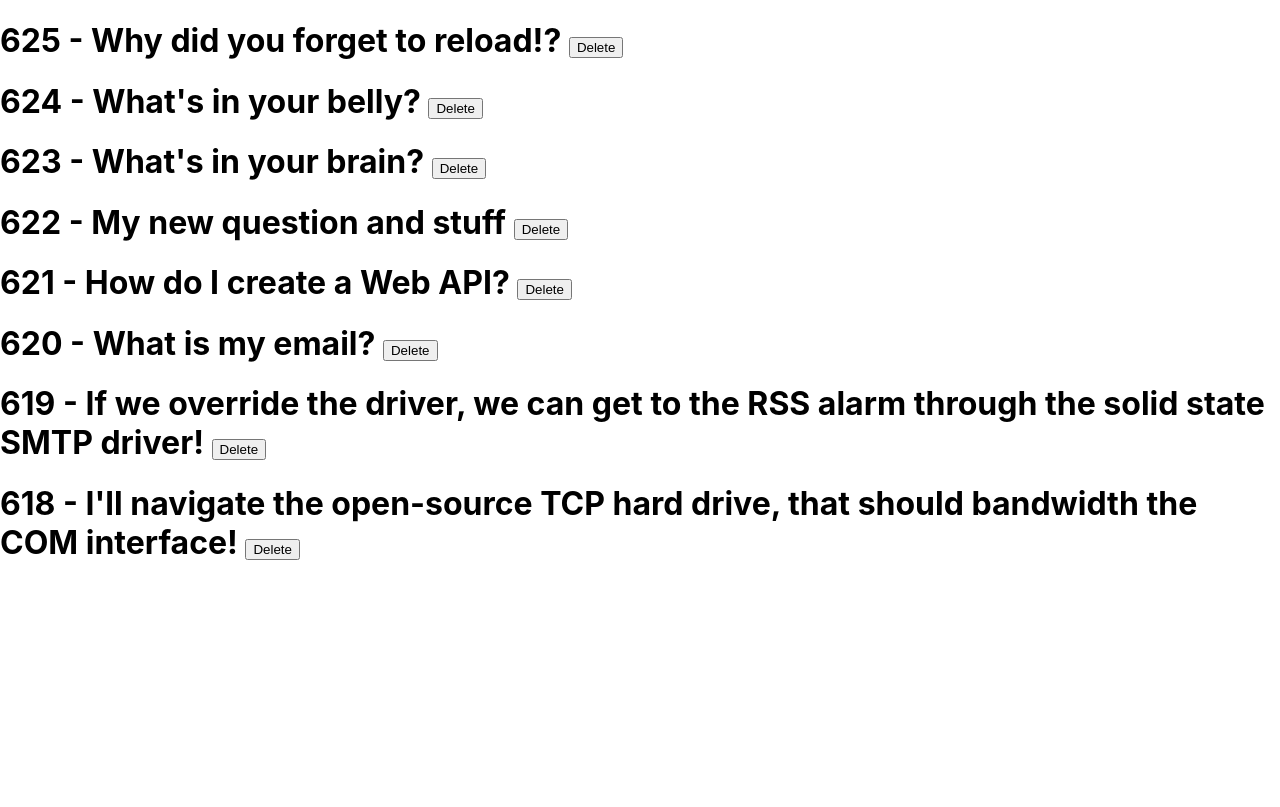
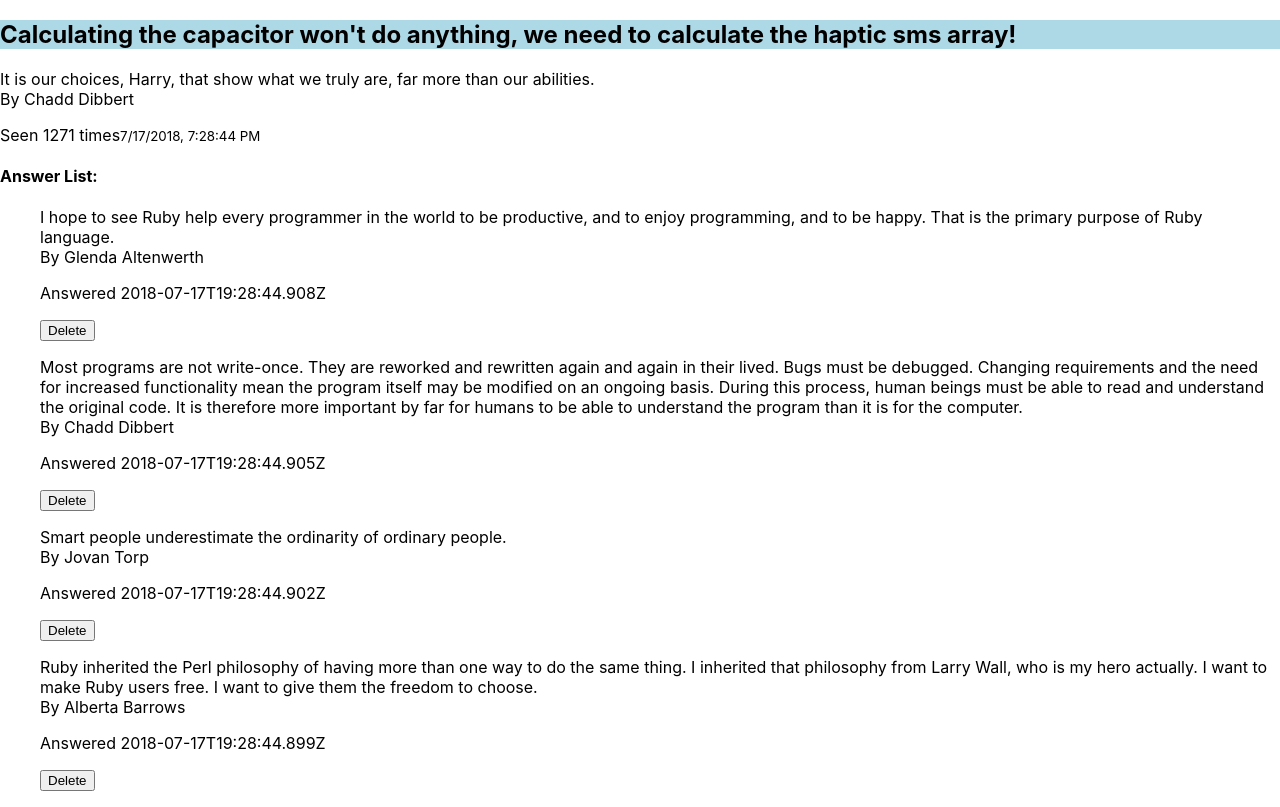
Before and after one commit to CodeCoreYVR/class_demos_bootcamp_aug_2021, a React (Create React App) app in the folder react_basics/react-awesome-answers/: page / in a window 1280 px wide. Built offline with nearby package versions, Linux system fonts and the light colour scheme.

Commit message:
react state delete an answer

```diff
--- a/react_basics/react-awesome-answers/src/components/AnswerDetails.js
+++ b/react_basics/react-awesome-answers/src/components/AnswerDetails.js
@@ -1,7 +1,7 @@
 import React from "react";
 
 const AnswerDetails = (props) => {
-    const { body, author_full_name, created_at } = props;
+    const { body, author_full_name, created_at, id } = props;
     return (
         <div>
             <p>
@@ -11,6 +11,7 @@ const AnswerDetails = (props) => {
             <p>
                 Answered {created_at.toLocaleString()}
             </p>
+            <button onClick={() => props.deleteAnswer(id)}>Delete</button>
         </div>
     )
 }
--- a/react_basics/react-awesome-answers/src/components/AnswerList.js
+++ b/react_basics/react-awesome-answers/src/components/AnswerList.js
@@ -13,6 +13,8 @@ export default function AnswerList(props) {
                             body={e.body}
                             author_full_name={e.author.first_name + " " + e.author.last_name}
                             created_at={e.created_at}
+                            id={e.id}
+                            deleteAnswer={props.deleteAnswer}
                         />
                     })
                 }
--- a/react_basics/react-awesome-answers/src/components/QuestionShowPage.js
+++ b/react_basics/react-awesome-answers/src/components/QuestionShowPage.js
@@ -9,6 +9,12 @@ class QuestionShowPage extends Component {
         // if you are using a class component and you want to access `this` then you have to call super(props)
         super(props);
         this.state = questionData;
+        this.deleteAnswer = this.deleteAnswer.bind(this)
+    }
+    deleteAnswer(id) {
+        this.setState(
+            { answers: this.state.answers.filter(a => a.id !== id) }
+        )
     }
     render() {
         return (
@@ -21,7 +27,7 @@ class QuestionShowPage extends Component {
                     author={this.state.author}
                 />
 
-                <AnswerList list={this.state.answers} />
+                <AnswerList list={this.state.answers} deleteAnswer={this.deleteAnswer} />
             </div>
         )
     }
--- a/react_basics/react-awesome-answers/src/index.js
+++ b/react_basics/react-awesome-answers/src/index.js
@@ -2,7 +2,7 @@ import React from 'react';
 import ReactDOM from 'react-dom';
 import './index.css';
 import reportWebVitals from './reportWebVitals';
-// import QuestionShowPage from './components/QuestionShowPage';
+import QuestionShowPage from './components/QuestionShowPage';
 import QuestionIndexPage from './components/QuestionIndexPage';
 
 // ReactDOM.render(<QuestionDetails name="testname" />,
@@ -11,8 +11,8 @@ import QuestionIndexPage from './components/QuestionIndexPage';
 
 
 ReactDOM.render(
-  // <QuestionShowPage />,
-  <QuestionIndexPage />,
+  <QuestionShowPage />,
+  // <QuestionIndexPage />,
   document.getElementById('root')
 );
 
```
